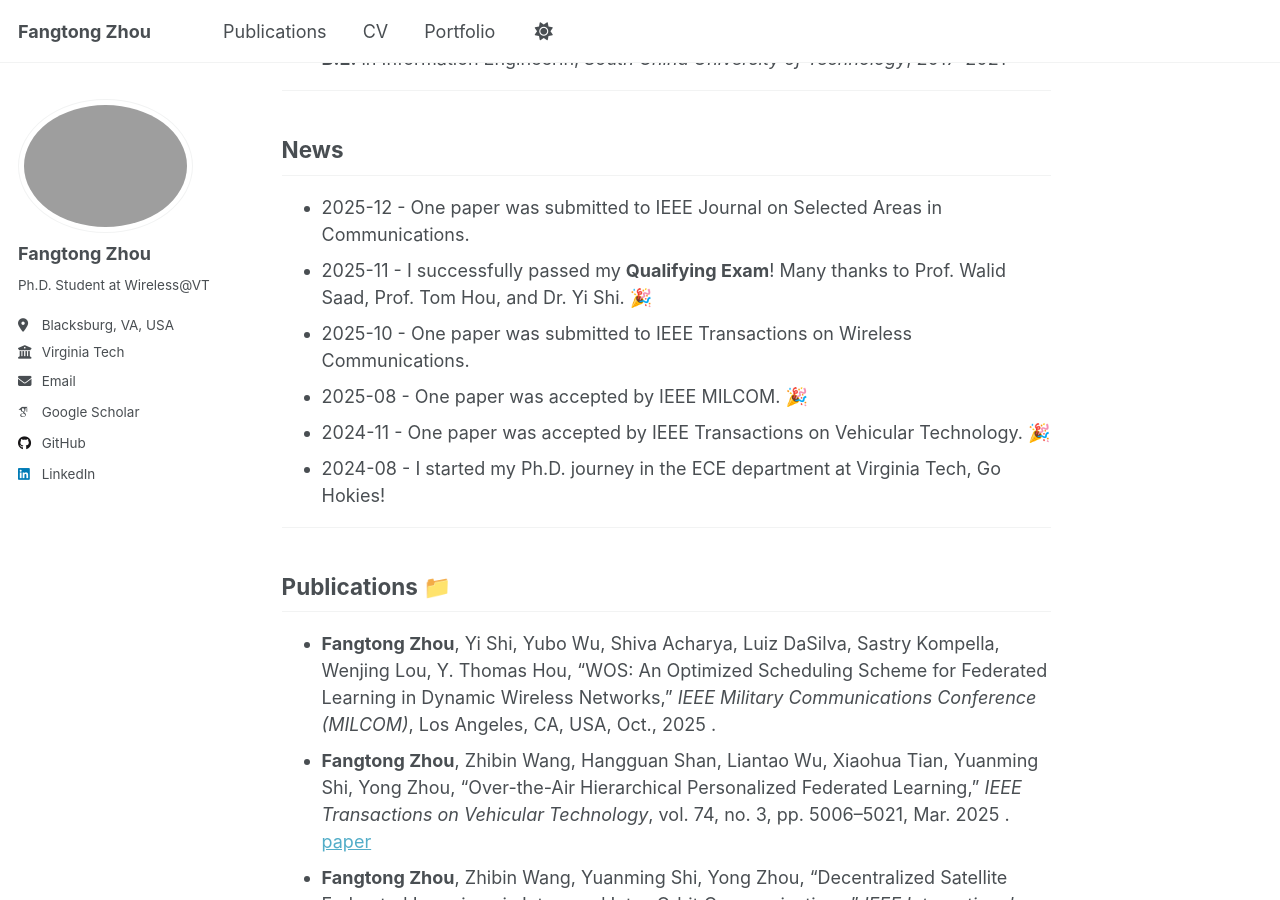
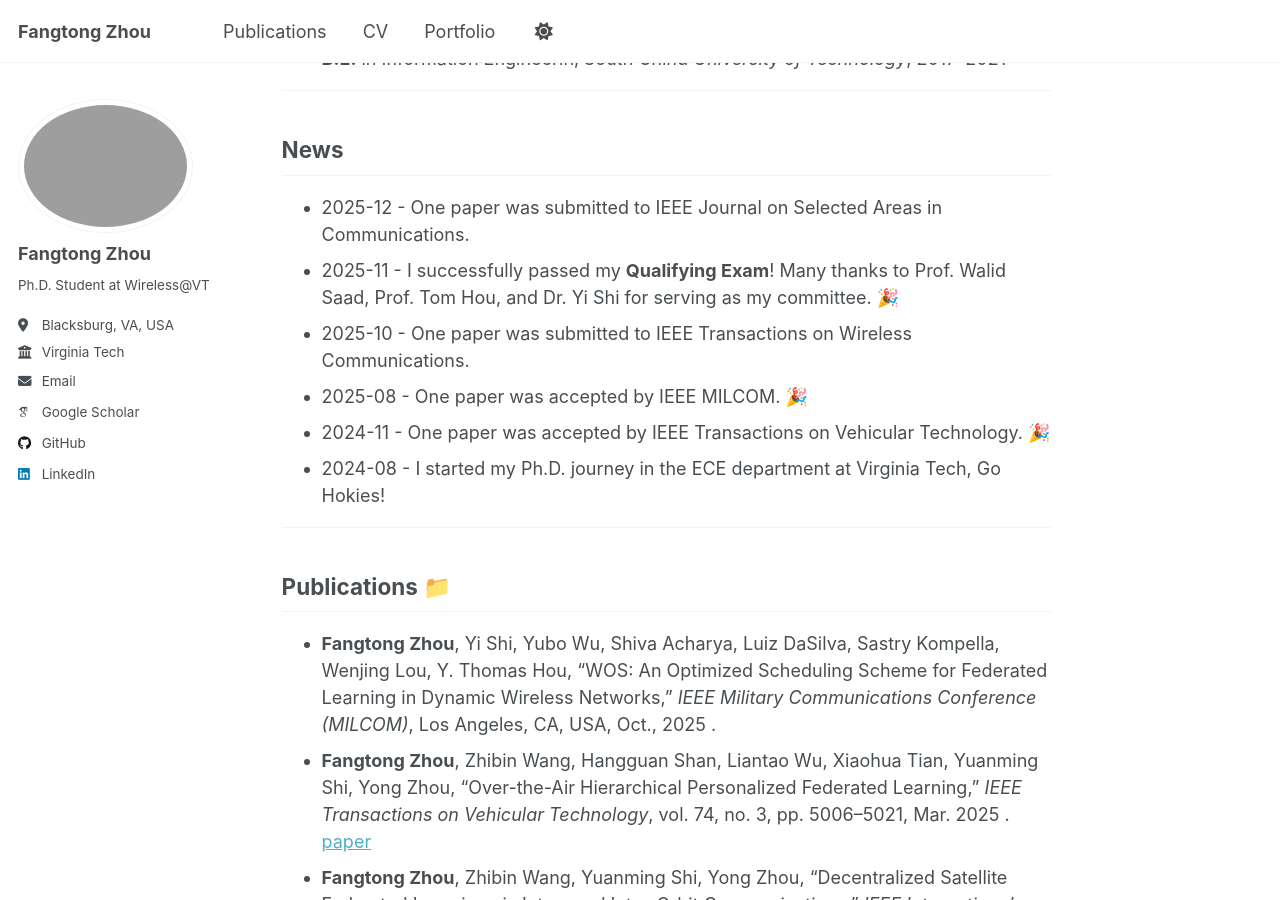
Before and after one commit to frontop137/frontop137.github.io, a Jekyll site: the page built from index.md, in a window 1280 px wide and 900 px high, scrolled down 579 px. Built offline with Jekyll 4.4.1, drawn with Linux system fonts in a browser that asks for light colours; emoji names are drawn with the system emoji font; some web fonts are replaced; a script that is not in the unit is left out; our own code applies the rules of GitHub Pages for plain Markdown files.

Commit message:
Update index.md

```diff
--- a/index.md
+++ b/index.md
@@ -22,7 +22,7 @@ My research focuses on wireless federated learning.
 
 ## News {#news}
 - 2025-12 - One paper was submitted to IEEE Journal on Selected Areas in Communications.
-- 2025-11 - I successfully passed my **Qualifying Exam**! Many thanks to Prof. Walid Saad, Prof. Tom Hou, and Dr. Yi Shi. :tada:
+- 2025-11 - I successfully passed my **Qualifying Exam**! Many thanks to Prof. Walid Saad, Prof. Tom Hou, and Dr. Yi Shi for serving as my committee. :tada:
 - 2025-10 - One paper was submitted to IEEE Transactions on Wireless Communications.
 - 2025-08 - One paper was accepted by IEEE MILCOM. :tada:
 - 2024-11 - One paper was accepted by IEEE Transactions on Vehicular Technology. :tada:
```
